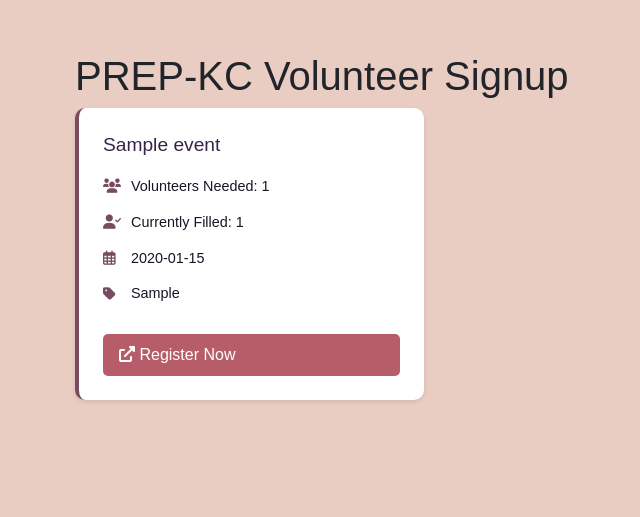
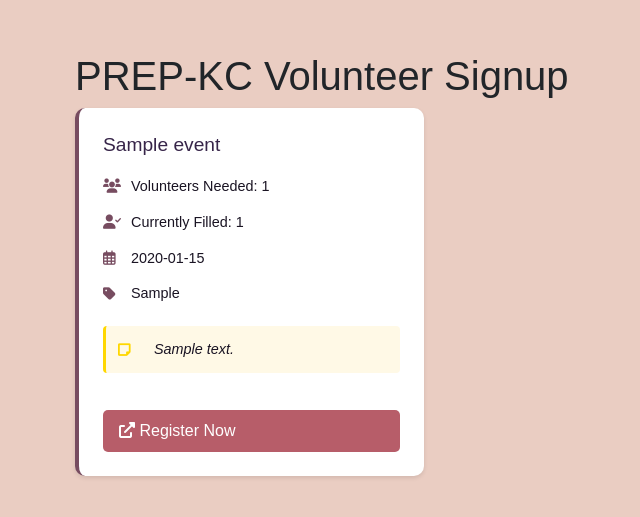
Before and after one commit to admiralorbiter/Voluntold, a Flask app: page /events/volunteer_signup in a window 1280 px wide. Shown: the top 517 px of the page, without its empty margins (17-657 px from the left). Run offline with Flask 3, Linux system fonts and the light colour scheme; tables that the repository leaves empty hold one stand-in row (values such as "Sample post").

Commit message:
notes show on the visual page for cce and dia

```diff
--- a/static/css/dashboard.css
+++ b/static/css/dashboard.css
@@ -379,3 +379,23 @@
 .save-btn:hover {
     background-color: var(--eggplant);
 }
+
+/* Add these styles if they don't exist */
+.event-detail.note-section {
+    background-color: #fff9e6;
+    padding: 0.75rem;
+    border-radius: 4px;
+    border-left: 3px solid #ffd700;
+    margin-top: 0.5rem;
+    margin-bottom: 0.5rem;
+}
+
+.event-detail.note-section i {
+    color: #ffd700;
+}
+
+.event-note {
+    margin-left: 8px;
+    font-style: italic;
+    color: var(--raisin-black);
+}
--- a/templates/dia_events.html
+++ b/templates/dia_events.html
@@ -91,6 +91,12 @@
                         <i class="fas fa-tag"></i>
                         <span>${event.Session_Type__c || 'DIA Event'}</span>
                     </div>
+                    ${event.note ? `
+                        <div class="event-detail note-section">
+                            <i class="fas fa-sticky-note"></i>
+                            <span class="event-note">${event.note}</span>
+                        </div>
+                    ` : ''}
                     ${event.Registration_Link__c ? `
                         <a href="${extractHref(event.Registration_Link__c)}"
                            target="_blank"
--- a/templates/signup.html
+++ b/templates/signup.html
@@ -91,6 +91,12 @@
                         <i class="fas fa-tag"></i>
                         <span>${event.Session_Type__c || 'General Event'}</span>
                     </div>
+                    ${event.note ? `
+                        <div class="event-detail note-section">
+                            <i class="fas fa-sticky-note"></i>
+                            <span class="event-note">${event.note}</span>
+                        </div>
+                    ` : ''}
                     ${event.Registration_Link__c ? `
                         <a href="${extractHref(event.Registration_Link__c)}"
                            target="_blank"
```
